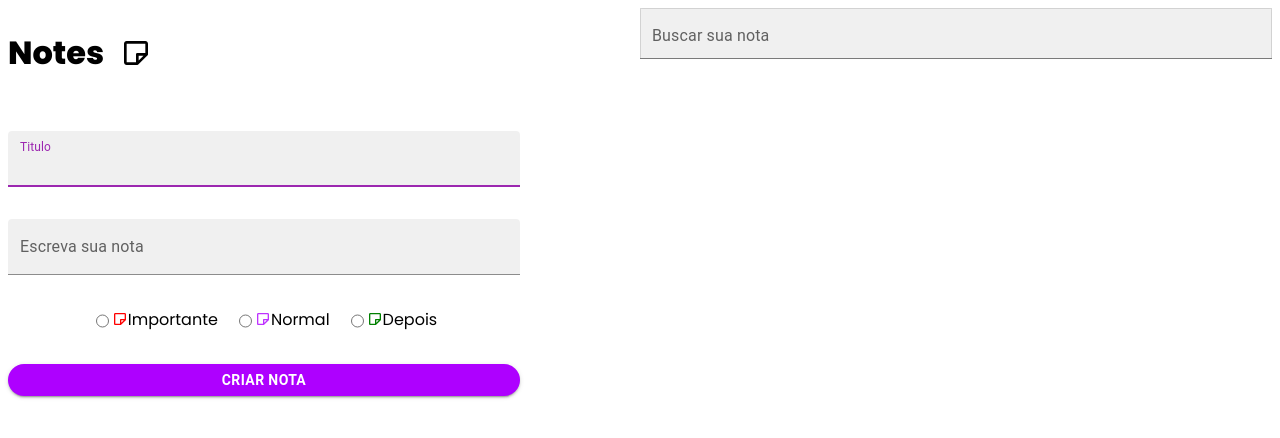
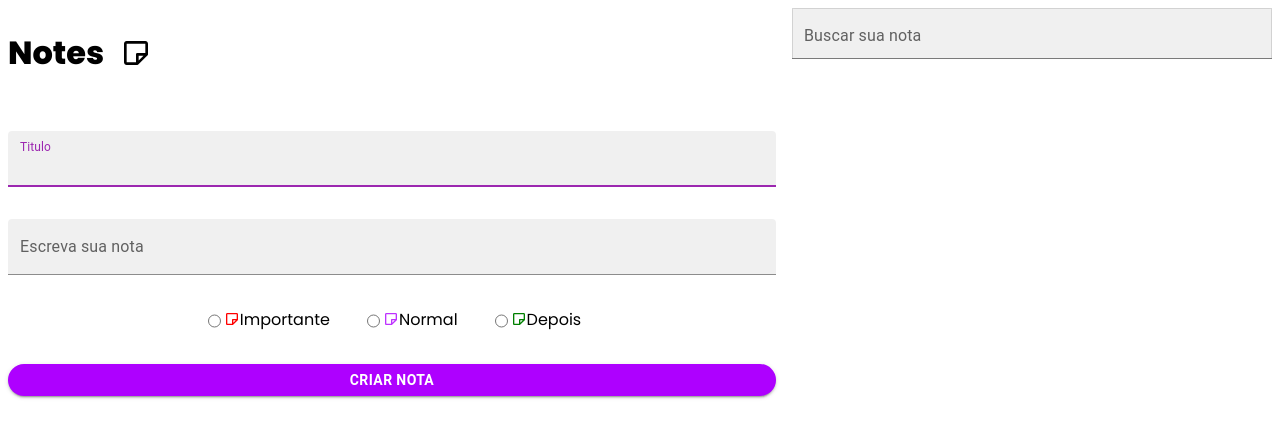
Before and after one commit to lucasf5/App-Notes, a React (Create React App) app: page / in a window 1280 px wide. Shown: the top 438 px of the page. Built offline with nearby package versions, Linux system fonts and the light colour scheme.

Commit message:
bug checkbox em aparelhos menores

```diff
--- a/src/components/Formulario/Formulario.module.scss
+++ b/src/components/Formulario/Formulario.module.scss
@@ -1,7 +1,7 @@
 .formulario {
   display: flex;
   flex-direction: column;
-  width: 40vw;
+  width: 80%;
   gap: 2rem;
 
   .input {
@@ -36,20 +36,28 @@
       background-color: rgba(174, 0, 255, 0.8);
     }
   }
-  .section{
+  .section {
     display: flex;
     flex-direction: row;
-    justify-content:center;
+    justify-content: center;
+    align-items: center;
     margin: 0 auto;
-    gap: 1rem;
-    div{
+    gap: 2rem;
+
+    div {
       display: flex;
       align-items: center;
-      font-family: 'Poppins', sans-serif;
+      font-family: "Poppins", sans-serif;
+      input {
+        padding: 0;
+      }
+    }
+    @media (max-width: 450px) {
+      gap: 1rem;
     }
   }
 
-  @media (max-width: 800px){
+  @media (max-width: 800px) {
     width: 80%;
     margin: 0 auto;
   }
```
